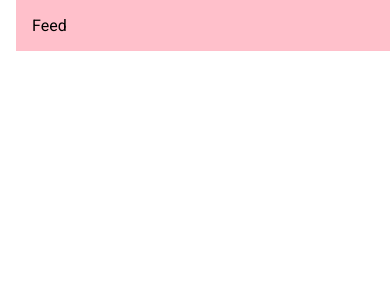
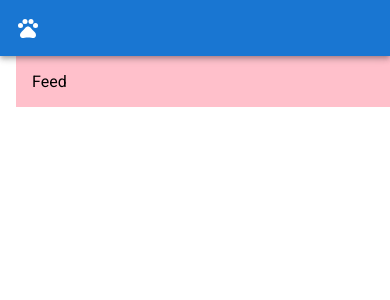
Before and after one commit to DeepakBarwal/react-mui, a React (Create React App) app: page / in a window 390 px wide. Shown: the top 300 px of the page. Built offline with nearby package versions, Linux system fonts and the light colour scheme.

Commit message:
created responsive Navbar Toolbar

```diff
--- a/src/App.js
+++ b/src/App.js
@@ -7,7 +7,7 @@
 function App() {
   return (
     <Box>
-      {/* <Navbar /> */}
+      <Navbar />
       <Stack direction="row" spacing={2} justifyContent="space-between" >
         <Sidebar />
         <Feed />
--- a/src/components/Navbar.jsx
+++ b/src/components/Navbar.jsx
@@ -1,7 +1,19 @@
+import { Pets } from "@mui/icons-material";
+import { AppBar, styled, Toolbar, Typography } from "@mui/material";
+
+const StyledToolbar = styled(Toolbar)({
+  display: "flex",
+  justifyContent: "space-between"
+})
 
 const Navbar = () => {
   return (
-    <div>Navbar</div>
+    <AppBar position="sticky">
+      <StyledToolbar>
+        <Typography variant="h6" sx={{ display: { xs: "none", sm: "block" } }}>Navbar Brand</Typography>
+        <Pets sx={{ display: { xs: "block", sm: "none" } }} />
+      </StyledToolbar>
+    </AppBar>
   )
 }
 
```
